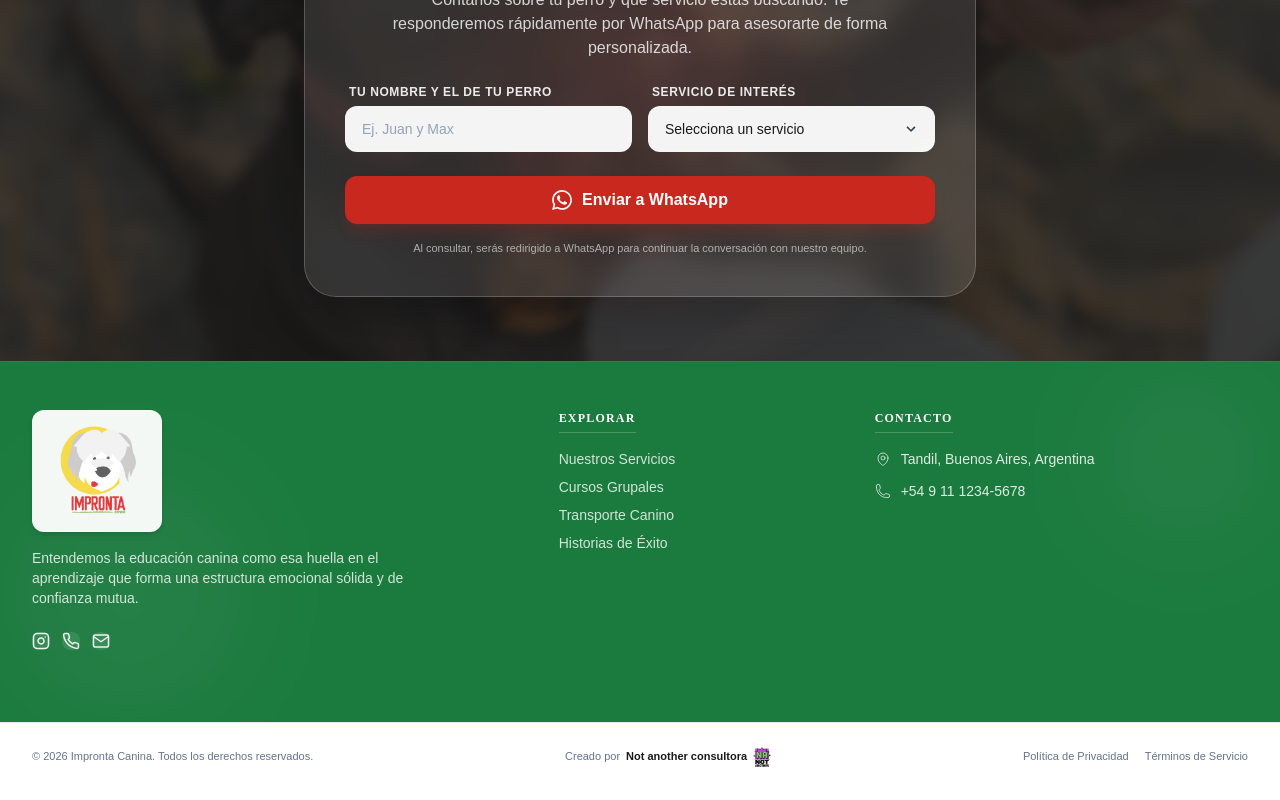
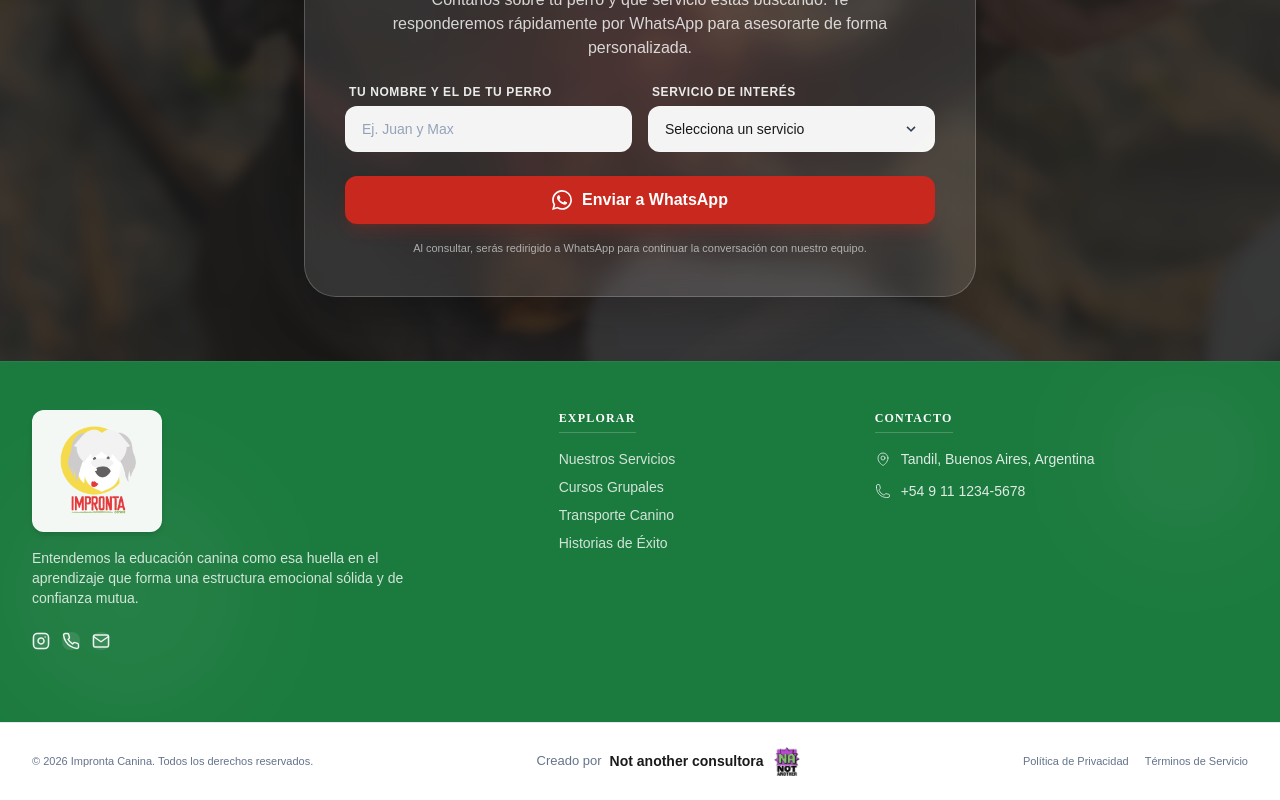
Before and after one commit to Wschanzze/impronta-canina, a Next.js app: page /cursos in a window 1280 px wide. Shown: the part 2596-3396 px from the top of the page. Built offline with nearby package versions, Linux system fonts and the light colour scheme.

Commit message:
feat: actualizar imagen de traslados, anuncio en footer y etiquetas de cursos grupales

```diff
--- a/src/app/home/components/ServicesSection.tsx
+++ b/src/app/home/components/ServicesSection.tsx
@@ -14,8 +14,8 @@ interface ServiceData {
   image: string;
   color: string;
   features: string[];
-  duration: string;
-  modality: string;
+  stat1: { label: string; value: string; icon: string };
+  stat2: { label: string; value: string; icon: string };
   badge?: string;
 }
 
@@ -35,8 +35,8 @@ const services: ServiceData[] = [
       'Foco en obediencia urbana y paseos relajados',
       'Pautas claras adaptadas a la rutina de tu hogar'
     ],
-    duration: 'Sesiones de 60 min',
-    modality: 'Presencial a domicilio',
+    stat1: { label: 'Ubicación', value: 'Presencial a domicilio', icon: 'MapPinIcon' },
+    stat2: { label: 'Duración', value: 'Sesiones de 60 min', icon: 'ClockIcon' },
     badge: 'El más solicitado'
   },
   {
@@ -54,8 +54,8 @@ const services: ServiceData[] = [
       'Asesoramiento integral para toda la familia',
       'Seguimiento telefónico y por WhatsApp incluido'
     ],
-    duration: 'Sesión inicial de 90 min',
-    modality: 'A domicilio o Virtual',
+    stat1: { label: 'Ubicación', value: 'A domicilio o Virtual', icon: 'MapPinIcon' },
+    stat2: { label: 'Duración', value: 'Sesión inicial de 90 min', icon: 'ClockIcon' },
     badge: 'Sesión diagnóstica etológica'
   },
   {
@@ -73,8 +73,8 @@ const services: ServiceData[] = [
       'Socialización estructurada y libre de riesgos',
       'Material complementario en PDF y video'
     ],
-    duration: 'Ciclos de 4 encuentros',
-    modality: 'Espacios públicos autorizados',
+    stat1: { label: 'Lanzamiento', value: 'Próximamente', icon: 'CalendarIcon' },
+    stat2: { label: 'Cupos', value: 'A confirmar', icon: 'UserGroupIcon' },
     badge: 'Cupos limitados'
   },
   {
@@ -92,8 +92,8 @@ const services: ServiceData[] = [
       'Gestión emocional y conductas de calma',
       'Uso de arnés en H (bienestar físico y sin tirones)'
     ],
-    duration: 'Sesiones de 45 a 60 min',
-    modality: 'Zonas seguras de Tandil',
+    stat1: { label: 'Ubicación', value: 'Zonas seguras de Tandil', icon: 'MapPinIcon' },
+    stat2: { label: 'Duración', value: 'Sesiones de 45 a 60 min', icon: 'ClockIcon' },
     badge: 'Paseo cognitivo y funcional'
   },
   {
@@ -103,7 +103,7 @@ const services: ServiceData[] = [
     shortDesc: 'Transporte seguro puerta a puerta para tu tranquilidad.',
     longDesc: 'Servicio de traslado puerta a puerta adaptado para las necesidades y comodidad de tu perro. Contamos con equipamiento seguro y homologado para traslados veterinarios, visitas familiares, guarderías o urgencias, garantizando un viaje tranquilo y sin niveles de estrés innecesarios.',
     icon: 'TruckIcon',
-    image: '/assets/images/companero.jfif',
+    image: '/assets/images/traslados.jpg',
     color: 'var(--tangerine)',
     features: [
       'Vehículo climatizado y adaptado',
@@ -111,8 +111,8 @@ const services: ServiceData[] = [
       'Chofer con formación en comportamiento canino',
       'Acompañamiento a consultas veterinarias'
     ],
-    duration: 'Trayectos locales y regionales',
-    modality: 'Puerta a puerta (Tandil y zona)',
+    stat1: { label: 'Ubicación', value: 'Puerta a puerta (Tandil y zona)', icon: 'MapPinIcon' },
+    stat2: { label: 'Duración', value: 'Trayectos locales y regionales', icon: 'ClockIcon' },
     badge: 'Seguridad garantizada'
   },
 ];
@@ -259,20 +259,20 @@ const ServicesSection: React.FC = () => {
                   <div className="grid grid-cols-2 gap-4">
                     <div className="bg-[#fdfbf7] border border-[#eae6db]/60 rounded-2xl p-4 flex items-center gap-3">
                       <div className="p-2 rounded-xl bg-white text-slate-500 border border-[#eae6db]/50">
-                        <Icon name="MapPinIcon" size={18} />
+                        <Icon name={selectedService.stat1.icon} size={18} />
                       </div>
                       <div>
-                        <p className="text-[10px] font-bold text-slate-400 uppercase tracking-wider leading-none mb-1">Ubicación</p>
-                        <p className="text-xs font-bold text-charcoal leading-tight">{selectedService.modality}</p>
+                        <p className="text-[10px] font-bold text-slate-400 uppercase tracking-wider leading-none mb-1">{selectedService.stat1.label}</p>
+                        <p className="text-xs font-bold text-charcoal leading-tight">{selectedService.stat1.value}</p>
                       </div>
                     </div>
                     <div className="bg-[#fdfbf7] border border-[#eae6db]/60 rounded-2xl p-4 flex items-center gap-3">
                       <div className="p-2 rounded-xl bg-white text-slate-500 border border-[#eae6db]/50">
-                        <Icon name="ClockIcon" size={18} />
+                        <Icon name={selectedService.stat2.icon} size={18} />
                       </div>
                       <div>
-                        <p className="text-[10px] font-bold text-slate-400 uppercase tracking-wider leading-none mb-1">Duración</p>
-                        <p className="text-xs font-bold text-charcoal leading-tight">{selectedService.duration}</p>
+                        <p className="text-[10px] font-bold text-slate-400 uppercase tracking-wider leading-none mb-1">{selectedService.stat2.label}</p>
+                        <p className="text-xs font-bold text-charcoal leading-tight">{selectedService.stat2.value}</p>
                       </div>
                     </div>
                   </div>
--- a/src/components/Footer.tsx
+++ b/src/components/Footer.tsx
@@ -118,21 +118,21 @@ const Footer: React.FC = () => {
         <div className="max-w-7xl mx-auto flex flex-col md:flex-row justify-between items-center gap-4">
           <p>© 2026 Impronta Canina. Todos los derechos reservados.</p>
 
-          <div className="flex items-center gap-1.5">
+          <div className="flex items-center gap-2 text-[13px]">
             <span>Creado por</span>
             <a
               href="https://www.notanother.company/"
               target="_blank"
               rel="noopener noreferrer"
-              className="flex items-center gap-1 hover:text-verde transition-colors font-bold text-charcoal"
+              className="flex items-center gap-1.5 hover:text-verde transition-colors font-bold text-charcoal"
             >
-              <span>Not another consultora</span>
+              <span className="text-[14px]">Not another consultora</span>
               <Image
                 src="/assets/images/Gemini_Generated_Image_b89zf1b89zf1b89z__1_-removebg-preview.png"
                 alt="Not another consultora logo"
-                width={18}
-                height={18}
-                className="object-contain inline-block ml-0.5 filter brightness-90"
+                width={26}
+                height={26}
+                className="object-contain inline-block ml-1 filter brightness-90"
               />
             </a>
           </div>
```
Also changed, not shown: public/assets/images/traslados.jpg (added).
